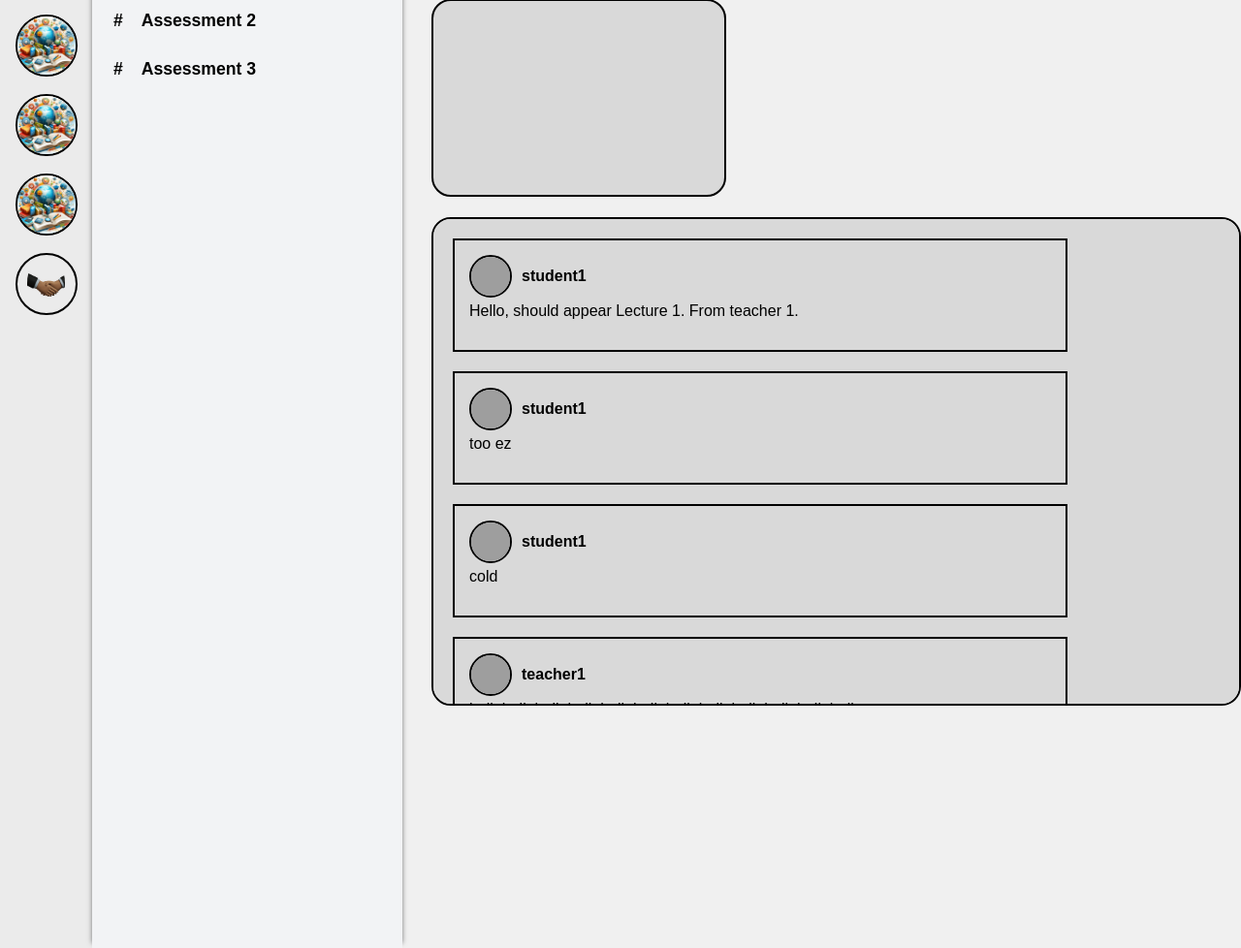
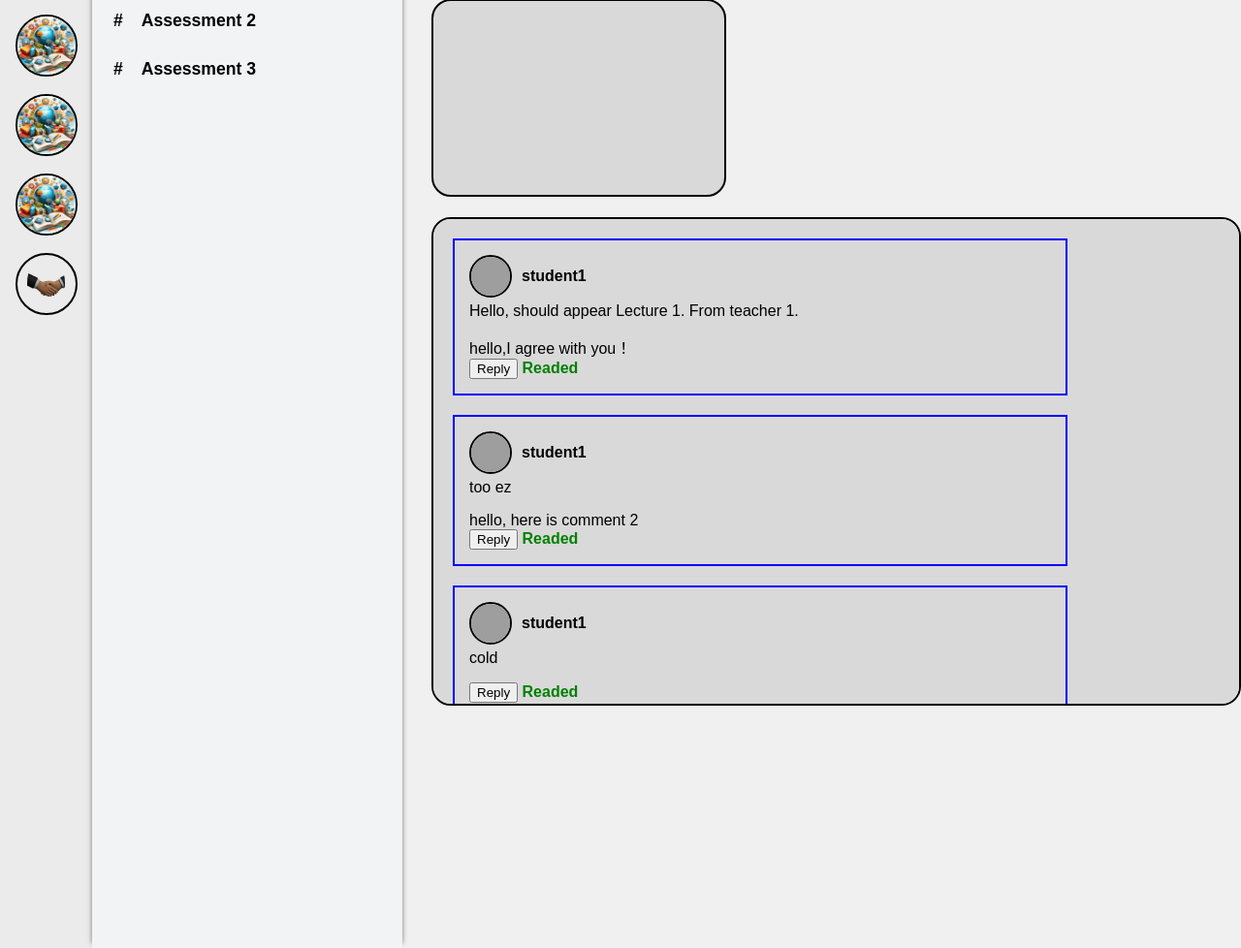
Before and after one commit to ZhikunzZZ/Individual-Project, a Django app: template FeedbackMate/main/templates/section_detail.html in a window 1280 px wide. Shown: the part 333-1311 px from the top of the page at 97% size. Run offline with Django 4.2, Linux system fonts and the light colour scheme; the template is opened without the code that fills it: values that come from a table or form of the project are taken from there, others are empty; data comes from the database, SQL or seed files in the repository; both versions use the stored data as it was after the commit; grey boxes are pictures that could not be loaded.

Commit message:
reply and seen function(done)

```diff
--- a/FeedbackMate/FeedbackMate/urls.py
+++ b/FeedbackMate/FeedbackMate/urls.py
@@ -34,4 +34,6 @@ urlpatterns = [
     path('teacher/channel/<int:channel_id>/section/<int:section_id>/', views.section, name='section'),
     path('teacher/create_channel/', views.createChannel, name="create-channel"),
     path('delete-channel/<int:channel_id>/', views.delete_channel, name='delete-channel'),
+    path('mark-comment-as-read/<int:comment_id>/', views.mark_comment_as_read, name='mark-comment-as-read'),
+    path('update-comment-reply/<int:comment_id>/', views.update_comment_reply, name='update-comment-reply'),
 ] + static(settings.MEDIA_URL, document_root=settings.MEDIA_ROOT)
--- a/FeedbackMate/main/models.py
+++ b/FeedbackMate/main/models.py
@@ -54,6 +54,8 @@ class Comment(models.Model):
     user = models.ForeignKey(User, on_delete=models.CASCADE)  # 评论者
     section = models.ForeignKey(Section, on_delete=models.CASCADE)  # 评论所属的section
     text = models.TextField(max_length=500)  # 评论内容
+    read = models.BooleanField(default=False)
+    reply = models.TextField(blank=True, null=True)
 
     def __str__(self):
         return f"Comment by {self.user.username} on {self.section.title}"
--- a/FeedbackMate/main/templates/section_detail.html
+++ b/FeedbackMate/main/templates/section_detail.html
@@ -120,6 +120,11 @@
 .comment-content {
     margin-top: 5px;
 }
+.read-badge {
+    color: green;
+    font-weight: bold;
+    /* 其他需要的样式 */
+}
 
 </style>
 {% endblock %}
@@ -139,26 +144,114 @@
     </div>
     <div class="comment-section">
     {% for comment in comments %}
-    <div class="comment">
+    <div class="comment" {% if comment.read %}style="border-color: blue;"{% endif %}>
         <div class="comment-header">
             <img src="{% static 'img/user.png ' %}" alt="User Image" class="user-image">
             <span class="username">{{ comment.user.username }}</span>
         </div>
         <p class="comment-content">{{ comment.text }}</p>
-        <!-- 添加其他评论信息，如日期等 -->
+        {% if comment.reply %}
+            <div class="reply-content">{{ comment.reply }}</div>
+        {% endif %}
+        <button class="reply-button" data-comment-id="{{ comment.id }}">Reply</button>
+        <div class="reply-box" style="display:none;">
+            <textarea class="reply-text">{{ comment.reply }}</textarea>
+            <button class="submit-reply" data-comment-id="{{ comment.id }}">Submit</button>
+        </div>
+        {% if comment.read %}
+            <span class="read-badge">Readed</span>
+        {% else %}
+            <button class="mark-as-read" data-comment-id="{{ comment.id }}">Mark as Read</button>
+        {% endif %}
     </div>
     {% endfor %}
+    </div>
 </div>
-</div>
+<script>
+document.querySelectorAll('.mark-as-read').forEach(button => {
+    button.addEventListener('click', function() {
+        const commentDiv = this.closest('.comment'); // 获取最近的评论框
+        const commentId = this.dataset.commentId;
+
+        fetch(`/mark-comment-as-read/${commentId}/`, {
+            method: 'POST',
+            headers: {
+                'X-CSRFToken': getCookie('csrftoken'),
+            },
+        })
+        .then(response => response.json())
+        .then(data => {
+            if (data.success) {
+                commentDiv.style.borderColor = 'blue'; // 改变边框颜色
+                const readBadge = document.createElement('span');
+                readBadge.textContent = 'Readed';
+                readBadge.classList.add('read-badge'); // 添加一个class以便于样式设定
+                commentDiv.appendChild(readBadge); // 将标志添加到评论框
+
+                this.remove(); // 移除按钮
+            }
+        });
+    });
+});
+
+
+
+document.querySelectorAll('.reply-button').forEach(button => {
+    button.addEventListener('click', function() {
+        const commentDiv = this.closest('.comment');
+        const replyBox = commentDiv.querySelector('.reply-box');
+        replyBox.style.display = 'block';
+    });
+});
+
+document.querySelectorAll('.submit-reply').forEach(button => {
+    button.addEventListener('click', function() {
+        const commentDiv = this.closest('.comment');
+        const replyText = commentDiv.querySelector('.reply-text').value;
+        console.log("Reply text:", replyText);
+        const commentId = this.dataset.commentId;
+        console.log("id:", commentId);
+        fetch(`/update-comment-reply/${commentId}/`, {
+            method: 'POST',
+            headers: {
+                'X-CSRFToken': getCookie('csrftoken'),
+                'Content-Type': 'application/json',
+            },
+            body: JSON.stringify({ reply: replyText }),
+        })
+        .then(response => response.json())
+        .then(data => {
+            console.log("Response data:", data);
+            if (data.success) {
+                const replyContentDiv = commentDiv.querySelector('.reply-content');
+                replyContentDiv.textContent = replyText;
+                commentDiv.querySelector('.reply-box').style.display = 'none';
+            }
+        });
+    });
+});
+
+function getCookie(name) {
+    let cookieValue = null;
+    if (document.cookie && document.cookie !== '') {
+        const cookies = document.cookie.split(';');
+        for (let i = 0; i < cookies.length; i++) {
+            const cookie = cookies[i].trim();
+            if (cookie.substring(0, name.length + 1) === (name + '=')) {
+                cookieValue = decodeURIComponent(cookie.substring(name.length + 1));
+                break;
+            }
+        }
+    }
+    return cookieValue;
+}
+
+</script>
 
 
 
 
 
 
-<!-- 此处跳过 rating 部分 -->
-
-
-
 
 {% endblock %}
```
Also changed, not shown: FeedbackMate/main/views.py (+17 -0 lines), FeedbackMate/db.sqlite3, FeedbackMate/main/migrations/0007_comment_read.py (added), FeedbackMate/main/migrations/0008_comment_reply.py (added).
